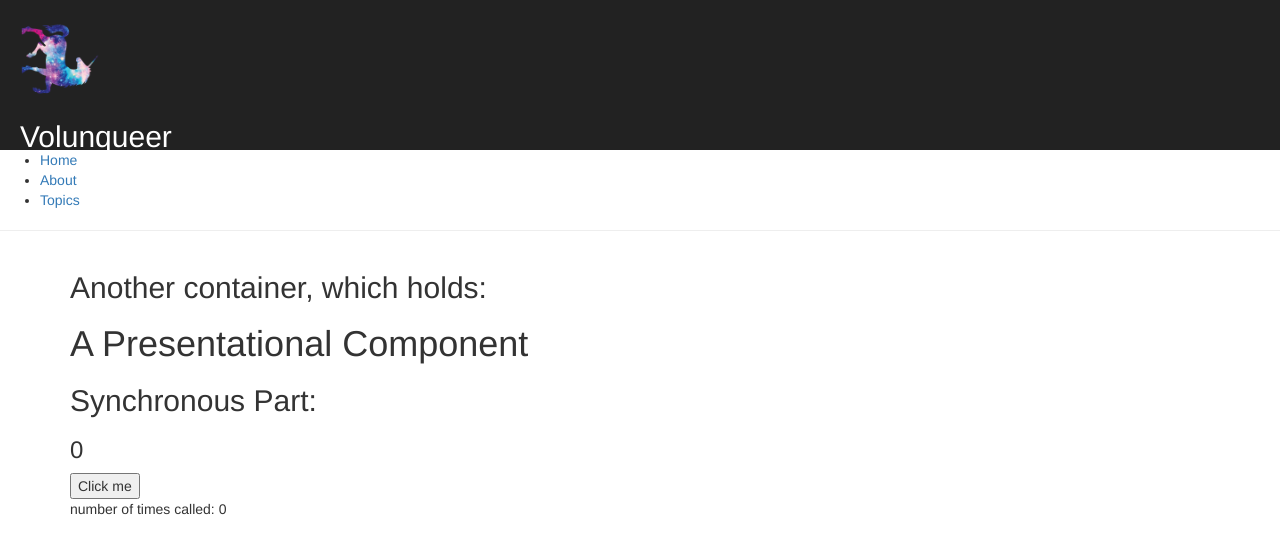
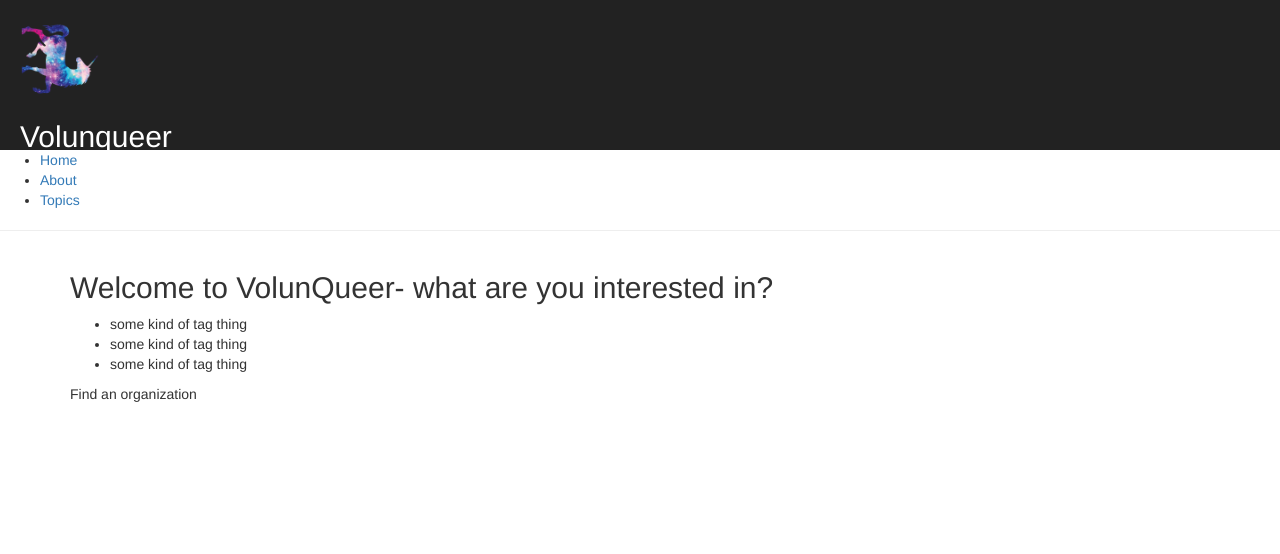
Before and after one commit to mcgnly/volunqueer, a React (Create React App) app: page / in a window 1280 px wide. Shown: the top 554 px of the page. Built offline with nearby package versions, Linux system fonts and the light colour scheme.

Commit message:
container calls home component, passes action and props to it

```diff
--- a/src/TopContainer.js
+++ b/src/TopContainer.js
@@ -1,36 +1,39 @@
 import React, {Component} from 'react';
 import Top from './top';
+import Home from './home';
 import {connect} from 'react-redux';
-import {randomNumberAction} from './actions/topActions.js'
+import {randomNumberAction, addTag} from './actions/topActions.js'
 
 class TopContainer extends Component{//Component is coming from React
 
 	render(){//render is coming from component
 		//Note: if your action isn't working, it's probably because you are trying to run it directly out of the import,
 			//without remembering to bring it in from the props. It won't dispatch properly to the reducer if you forget.
-		const {number, timesCalled, randomNumberAction} = this.props;
+		const { selectedTags, number, timesCalled, randomNumberAction, addTag} = this.props;
 
 		//Note: components HAVE to have capitalized names or else they won't work.
 		return(
 				<div className = "container">
-					<h2>Another container, which holds: </h2>
-					<Top r={number} action={randomNumberAction} timesCalled={timesCalled}/>
+					<Home selectedTags={selectedTags} addTag={addTag} />
 				</div>
 			);
 	}
 }
+					// <Top  r={number} randomNumberAction={randomNumberAction} timesCalled={timesCalled}/>
 
 function mapStateToProps(state){//gets invoked in the connect function below
 	console.log (state);
 	return{
 		//state.values go here
         number : state.topReducer.number,
-        timesCalled : state.topReducer.timesCalled
+        timesCalled : state.topReducer.timesCalled,
+        selectedTags: state.topReducer.selectedTags
 	}
 }
 
 //connect is the magic redux function that connects the state and the actions to the props that can be used by the app
 export default connect(mapStateToProps,{
 	//actions go here so you can dispatch them properly
-	randomNumberAction
+	randomNumberAction,
+	addTag
 })(TopContainer);
```
